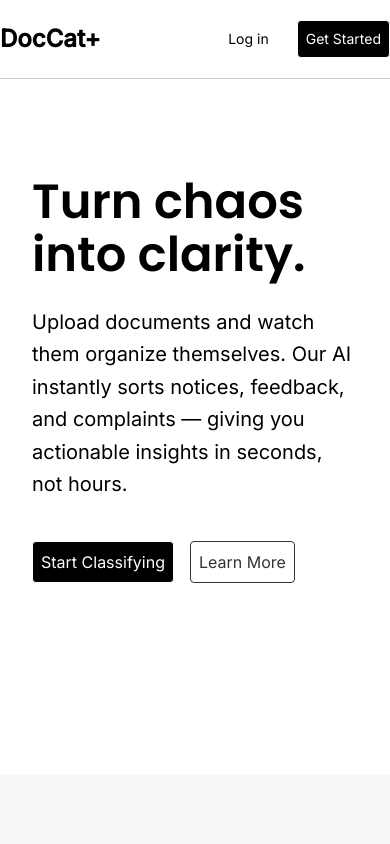
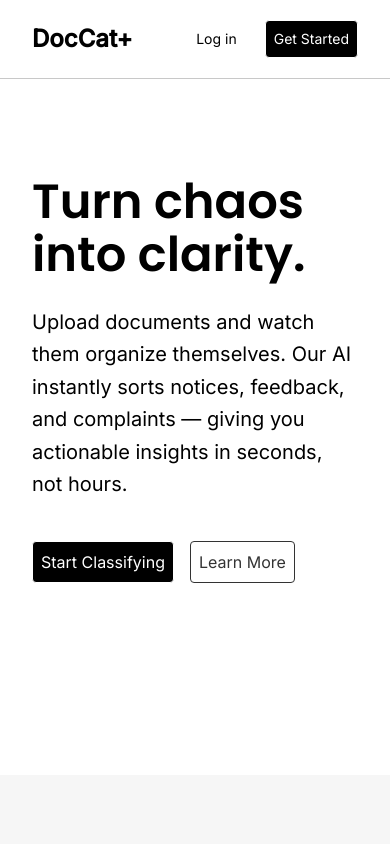
Before and after one commit to bipinstha10/smart-doc-analyzer, a React (Vite) app in the folder frontend/: page / in a window 390 px wide. Shown: the top 844 px of the page. Built offline with nearby package versions, Linux system fonts and the light colour scheme; no server answers.

Commit message:
feat: add padding

```diff
--- a/frontend/src/components/layout/Navbar.tsx
+++ b/frontend/src/components/layout/Navbar.tsx
@@ -3,7 +3,7 @@ import Button from "../common/Button";
 
 export const MainNavbar = () => {
   return (
-    <header className="fixed top-0 left-0 right-0 z-50  bg-white border-b border-[#9e9e9e8f]">
+    <header className="fixed top-0 left-0 right-0 z-50 px-8 md:px-0  bg-white border-b border-[#9e9e9e8f]">
       <div className="max-w-7xl mx-auto flex items-center justify-between py-5">
         <div className="flex items-center gap-8">
           <Link
```
